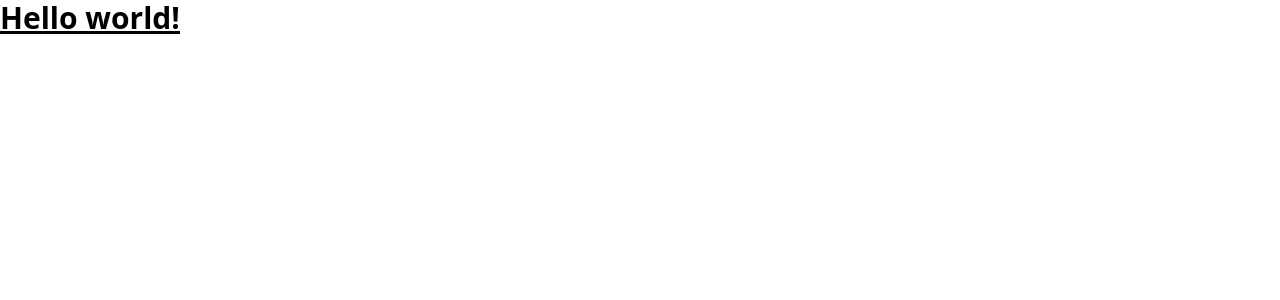
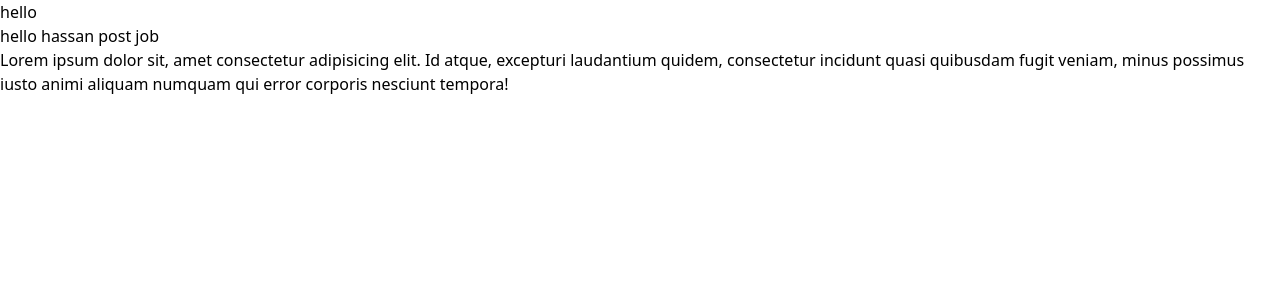
Before and after one commit to Hassan-Shah2003/Job-Spring, a React (Vite) app: page / in a window 1280 px wide. Shown: the top 300 px of the page. Built offline with nearby package versions, Linux system fonts and the light colour scheme.

Commit message:
the test is complete

```diff
--- a/src/App.jsx
+++ b/src/App.jsx
@@ -2,9 +2,17 @@ import React from 'react'
 
 const App = () => {
   return (
-      <h1 class="text-3xl font-bold underline">
-    Hello world!
-  </h1>
+<>
+<p>hello</p>
+
+<h1>
+  hello hassan post job
+</h1>
+
+<p>
+  Lorem ipsum dolor sit, amet consectetur adipisicing elit. Id atque, excepturi laudantium quidem, consectetur incidunt quasi quibusdam fugit veniam, minus possimus iusto animi aliquam numquam qui error corporis nesciunt tempora!
+</p>
+</>
   )
 }
 
```
